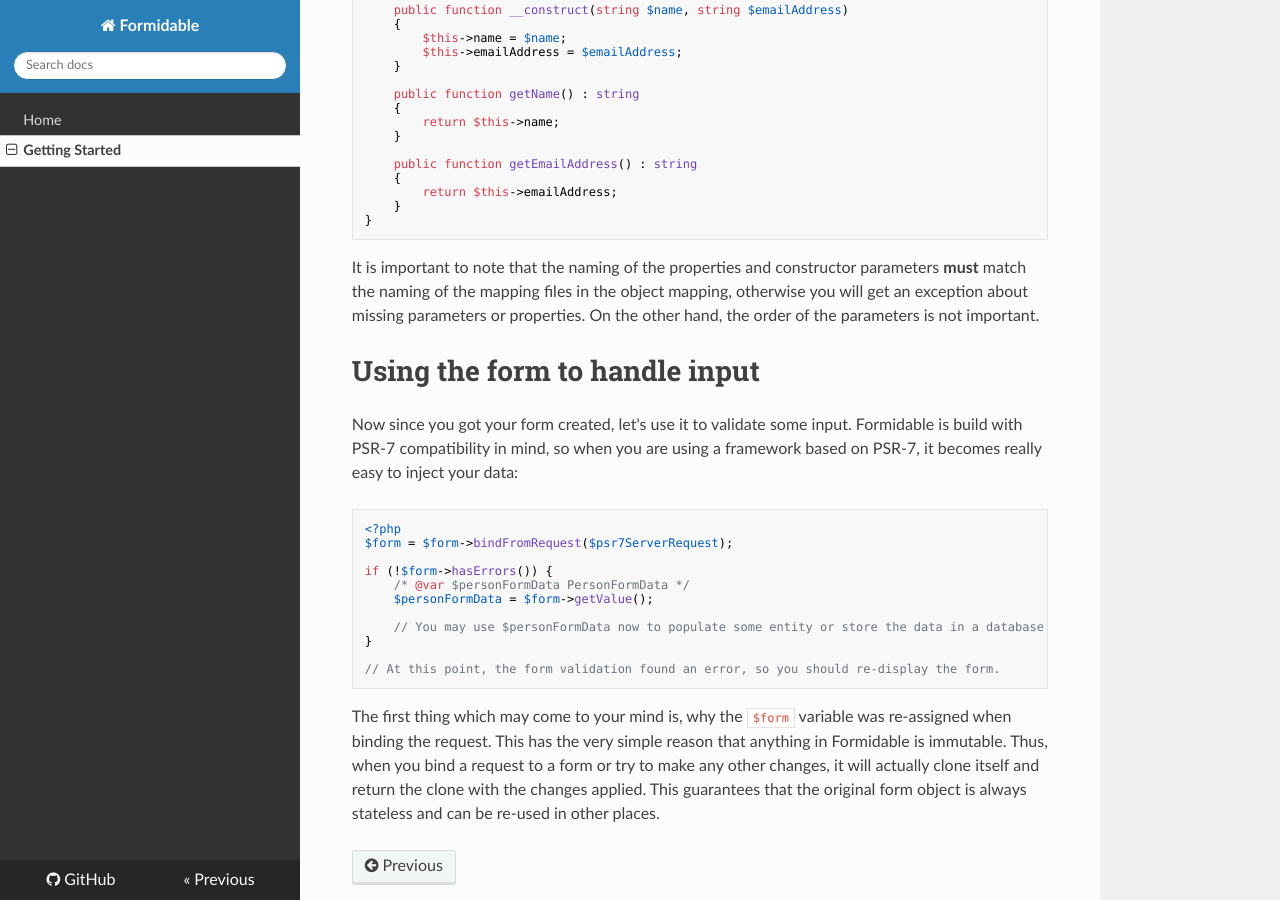
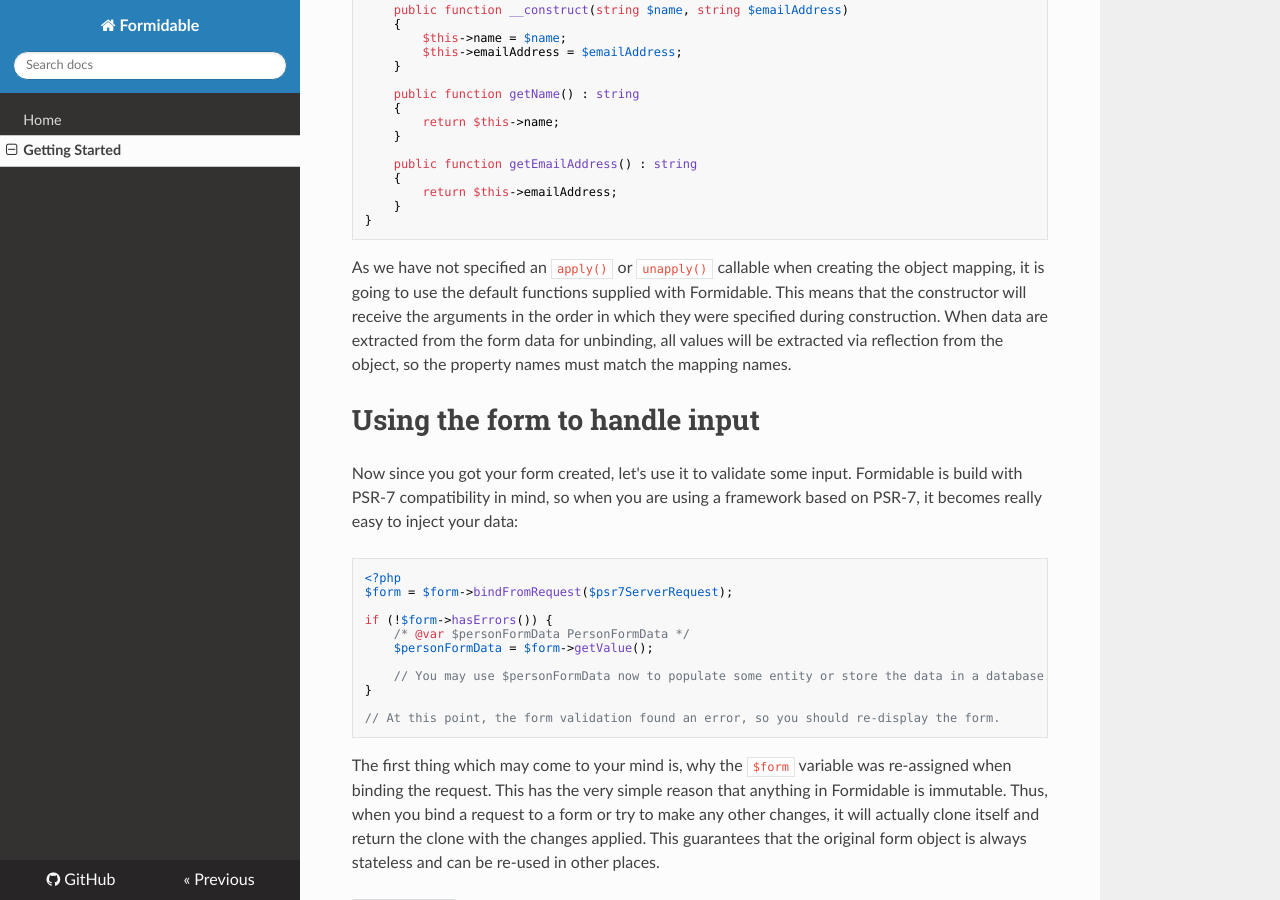
Before and after one commit to DASPRiD/Formidable, an MkDocs documentation site: the page built from doc/src/getting-started.md, in a window 1280 px wide and 900 px high, scrolled down 760 px. Built offline with MkDocs 1.6.1, drawn with Linux system fonts in a browser that asks for light colours; nearby versions of some CDN libraries; old or Windows-style settings are respelled for this version of MkDocs.

Commit message:
Update documentation and add missing assertion

````diff
--- a/doc/src/getting-started.md
+++ b/doc/src/getting-started.md
@@ -54,9 +54,10 @@ final class PersonFormData
 }
 ```
 
-It is important to note that the naming of the properties and constructor parameters **must** match the naming of the
-mapping files in the object mapping, otherwise you will get an exception about missing parameters or properties. On the
-other hand, the order of the parameters is not important.
+As we have not specified an `apply()` or `unapply()` callable when creating the object mapping, it is going to use the
+default functions supplied with Formidable. This means that the constructor will receive the arguments in the order in
+which they were specified during construction. When data are extracted from the form data for unbinding, all values will
+be extracted via reflection from the object, so the property names must match the mapping names.
 
 # Using the form to handle input
 
````
Also changed, not shown: 2 other files.
